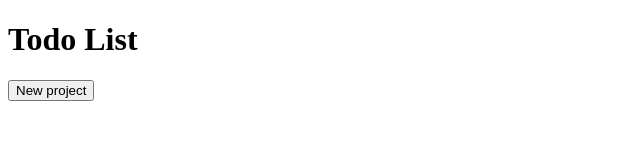
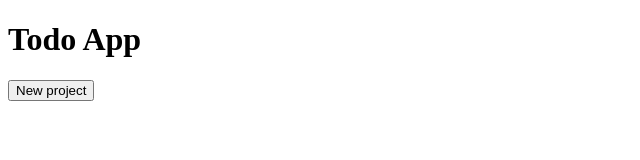
Before and after one commit to ChukwuebukaHenrey/Todo-App, a plain HTML site: page index.html in a window 1280 px wide. Shown: the full height of the page, 0-640 px from the left. Drawn offline with Linux system fonts and the light colour scheme.

Commit message:
Add svg and change maiin html file name

```diff
--- a/template.html
+++ b/index.html
@@ -2,10 +2,11 @@
 <html lang="en">
   <head>
     <meta charset="UTF-8" />
-    <title>Todo List</title>
+    <title>Todo App</title>
+    <link rel="icon" type="image/svg+xml" href="./icon.svg" />
   </head>
   <body>
-    <h1>Todo List</h1>
+    <h1>Todo App</h1>
     <button id="new-project" type="button">New project</button>
     <main
       id="project-list"
```
Also changed, not shown: todo-list-svgrepo-com.svg (added).
